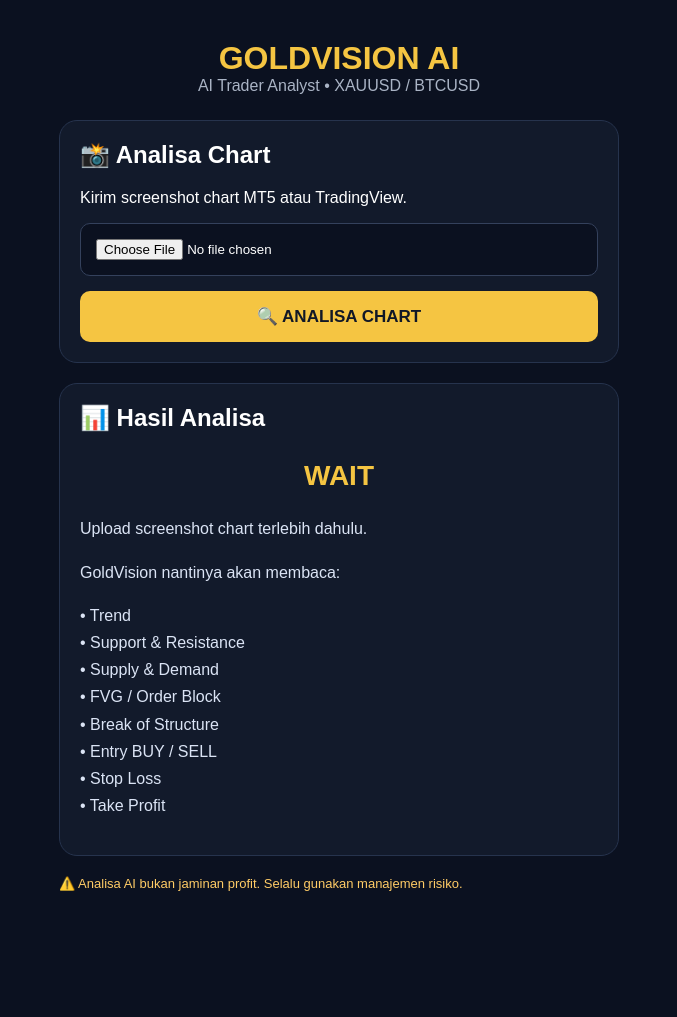
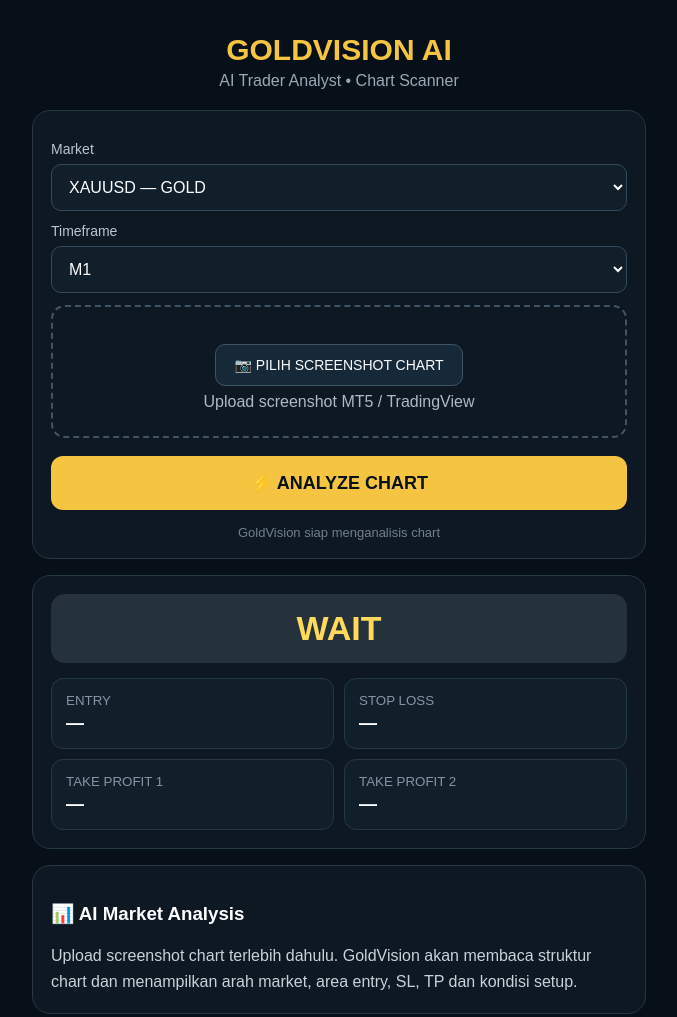
Before and after one commit to ProfCecepFX/GoldVision-AI-Trader-Analyst, a plain HTML site: page index.html in a window 1280 px wide. Shown: the top 1017 px of the page, without its empty margins (301-978 px from the left). Before the commit the page ends 911 px from the top, so only its background shows below. Drawn offline with Linux system fonts and the light colour scheme.

Commit message:
Refactor HTML structure and styles for clarity

```diff
--- a/index.html
+++ b/index.html
@@ -2,102 +2,152 @@
 <html lang="id">
 <head>
 <meta charset="UTF-8">
-  <meta name="viewport" content="width=device-width, initial-scale=1.0">
+<meta name="viewport" content="width=device-width,initial-scale=1">
 <title>GoldVision AI Trader Analyst</title>
 
 <style>
-    * {
-      box-sizing: border-box;
-      font-family: Arial, sans-serif;
+*{box-sizing:border-box}
+body{
+margin:0;
+background:#071018;
+color:#fff;
+font-family:Arial,sans-serif;
 }
-
-    body {
-      margin: 0;
-      background: #0b1120;
-      color: white;
+.container{
+max-width:650px;
+margin:auto;
+padding:18px;
 }
-
-    .container {
-      max-width: 600px;
-      margin: auto;
-      padding: 20px;
+.logo{
+text-align:center;
+font-size:30px;
+font-weight:bold;
+color:#f5c542;
+margin:15px 0 5px;
 }
-
-    .logo {
-      text-align: center;
-      font-size: 32px;
-      font-weight: bold;
-      color: #f5c542;
-      margin-top: 20px;
+.subtitle{
+text-align:center;
+color:#9ca8b5;
+margin-bottom:20px;
 }
-
-    .subtitle {
-      text-align: center;
-      color: #aab4c5;
-      margin-bottom: 25px;
+.card{
+background:#0d1822;
+border:1px solid #263746;
+border-radius:18px;
+padding:18px;
+margin-bottom:16px;
 }
-
-    .card {
-      background: #121a2b;
-      border: 1px solid #26334d;
-      border-radius: 18px;
-      padding: 20px;
-      margin-bottom: 20px;
+label{
+display:block;
+margin:12px 0 7px;
+color:#b9c5d0;
+font-size:14px;
 }
-
-    h2 {
-      margin-top: 0;
+select,input{
+width:100%;
+padding:13px;
+border-radius:10px;
+border:1px solid #34495a;
+background:#111f2b;
+color:#fff;
+font-size:16px;
 }
-
-    input[type="file"] {
-      width: 100%;
-      padding: 15px;
-      background: #0b1120;
-      color: white;
-      border-radius: 10px;
-      border: 1px solid #34415c;
+.upload{
+border:2px dashed #405466;
+border-radius:14px;
+padding:25px 15px;
+text-align:center;
+margin-top:12px;
+color:#aeb9c4;
 }
-
-    button {
-      width: 100%;
-      margin-top: 15px;
-      padding: 15px;
-      border: 0;
-      border-radius: 10px;
-      background: #f5c542;
-      color: #111827;
-      font-size: 17px;
-      font-weight: bold;
+.upload input{
+display:none;
 }
-
-    button:active {
-      transform: scale(0.98);
+.upload-btn{
+display:inline-block;
+background:#162938;
+border:1px solid #405466;
+padding:12px 18px;
+border-radius:10px;
+cursor:pointer;
+color:#fff;
 }
-
-    #preview {
-      width: 100%;
-      margin-top: 15px;
-      border-radius: 12px;
-      display: none;
+#preview{
+max-width:100%;
+max-height:350px;
+border-radius:12px;
+margin-top:15px;
+display:none;
 }
-
-    .result {
-      line-height: 1.7;
-      color: #dbe4f5;
+.analyze{
+width:100%;
+margin-top:18px;
+padding:16px;
+border:0;
+border-radius:12px;
+background:#f5c542;
+color:#081018;
+font-size:18px;
+font-weight:bold;
+cursor:pointer;
 }
-
-    .signal {
-      font-size: 28px;
-      font-weight: bold;
-      text-align: center;
-      margin: 15px 0;
-      color: #f5c542;
+.analyze:active{
+transform:scale(.98);
 }
-
-    .warning {
-      color: #ffcc66;
-      font-size: 13px;
-      margin-top: 15px;
+.signal{
+text-align:center;
+font-size:34px;
+font-weight:bold;
+padding:15px;
+border-radius:14px;
+margin-bottom:15px;
+}
+.wait{
+background:#25313b;
+color:#ffd95a;
+}
+.buy{
+background:#123c2a;
+color:#38e58c;
+}
+.sell{
+background:#421d25;
+color:#ff6677;
+}
+.grid{
+display:grid;
+grid-template-columns:1fr 1fr;
+gap:10px;
+}
+.box{
+background:#111f2b;
+padding:14px;
+border-radius:12px;
+border:1px solid #263746;
+}
+.box small{
+display:block;
+color:#8795a2;
+margin-bottom:5px;
+}
+.box strong{
+font-size:18px;
+}
+.analysis{
+line-height:1.6;
+color:#c8d2db;
+}
+.status{
+text-align:center;
+font-size:13px;
+color:#71808d;
+margin-top:15px;
+}
+.footer{
+text-align:center;
+color:#657482;
+font-size:12px;
+padding:20px;
 }
 </style>
 </head>
@@ -107,122 +157,275 @@
 <div class="container">
 
 <div class="logo">GOLDVISION AI</div>
-
-    <div class="subtitle">
-      AI Trader Analyst • XAUUSD / BTCUSD
-    </div>
+<div class="subtitle">AI Trader Analyst • Chart Scanner</div>
 
 <div class="card">
 
-      <h2>📸 Analisa Chart</h2>
+<label>Market</label>
+<select id="market">
+<option>XAUUSD — GOLD</option>
+<option>BTCUSD — BITCOIN</option>
+<option>EURUSD</option>
+<option>GBPUSD</option>
+<option>USDJPY</option>
+</select>
 
-      <p>
-        Kirim screenshot chart MT5 atau TradingView.
-      </p>
+<label>Timeframe</label>
+<select id="timeframe">
+<option>M1</option>
+<option>M3</option>
+<option>M5</option>
+<option>M15</option>
+<option>M30</option>
+<option>H1</option>
+<option>H4</option>
+<option>D1</option>
+</select>
 
-      <input
-        type="file"
-        id="chartImage"
-        accept="image/*"
-      >
+<div class="upload">
+
+<label for="chart" class="upload-btn">
+📷 PILIH SCREENSHOT CHART
+</label>
+
+<input id="chart" type="file" accept="image/*">
+
+<div id="uploadText">
+Upload screenshot MT5 / TradingView
+</div>
 
 <img id="preview">
 
-      <button onclick="analyzeChart()">
-        🔍 ANALISA CHART
+</div>
+
+<button class="analyze" onclick="analyzeChart()">
+⚡ ANALYZE CHART
 </button>
+
+<div class="status" id="status">
+GoldVision siap menganalisis chart
+</div>
 
 </div>
 
 <div class="card">
 
-      <h2>📊 Hasil Analisa</h2>
-
-      <div id="result" class="result">
-
-        <div class="signal">
+<div id="signal" class="signal wait">
 WAIT
 </div>
 
-        <p>
-          Upload screenshot chart terlebih dahulu.
-        </p>
+<div class="grid">
 
-        <p>
-          GoldVision nantinya akan membaca:
-        </p>
+<div class="box">
+<small>ENTRY</small>
+<strong id="entry">—</strong>
+</div>
 
-        <p>
-          • Trend<br>
-          • Support & Resistance<br>
-          • Supply & Demand<br>
-          • FVG / Order Block<br>
-          • Break of Structure<br>
-          • Entry BUY / SELL<br>
-          • Stop Loss<br>
-          • Take Profit
-        </p>
+<div class="box">
+<small>STOP LOSS</small>
+<strong id="sl">—</strong>
+</div>
+
+<div class="box">
+<small>TAKE PROFIT 1</small>
+<strong id="tp1">—</strong>
+</div>
+
+<div class="box">
+<small>TAKE PROFIT 2</small>
+<strong id="tp2">—</strong>
+</div>
 
 </div>
 
 </div>
 
-    <div class="warning">
-      ⚠️ Analisa AI bukan jaminan profit. Selalu gunakan manajemen risiko.
+<div class="card">
+
+<h3>📊 AI Market Analysis</h3>
+
+<div class="analysis" id="analysis">
+Upload screenshot chart terlebih dahulu.
+
+GoldVision akan membaca struktur chart dan menampilkan
+arah market, area entry, SL, TP dan kondisi setup.
+</div>
+
+</div>
+
+<div class="card">
+
+<h3>🧠 Setup Detection</h3>
+
+<div class="analysis" id="setup">
+• Trend: —
+<br>
+• Support: —
+<br>
+• Resistance: —
+<br>
+• Momentum: —
+<br>
+• Market Structure: —
+<br>
+• Risk/Reward: —
+</div>
+
+</div>
+
+<div class="footer">
+GoldVision AI Trader Analyst<br>
+Use analysis as decision support. Trading contains risk.
 </div>
 
 </div>
 
 <script>
 
-const imageInput = document.getElementById("chartImage");
-const preview = document.getElementById("preview");
+const chartInput=document.getElementById("chart");
+const preview=document.getElementById("preview");
 
-imageInput.addEventListener("change", function() {
+chartInput.addEventListener("change",function(){
 
-  const file = this.files[0];
+const file=this.files[0];
 
-  if (!file) return;
+if(!file)return;
 
-  const reader = new FileReader();
+const reader=new FileReader();
 
-  reader.onload = function(e) {
-    preview.src = e.target.result;
-    preview.style.display = "block";
+reader.onload=function(e){
+
+preview.src=e.target.result;
+preview.style.display="block";
+
+document.getElementById("uploadText").innerHTML=
+"✅ Screenshot chart berhasil dimuat";
+
+document.getElementById("status").innerText=
+"Chart siap dianalisis";
+
 };
 
 reader.readAsDataURL(file);
 
 });
 
-function analyzeChart() {
 
-  const file = imageInput.files[0];
+function analyzeChart(){
 
-  if (!file) {
-    alert("Silakan upload screenshot chart terlebih dahulu.");
+const file=chartInput.files[0];
+
+if(!file){
+
+alert("Bro, pilih screenshot chart terlebih dahulu.");
+
 return;
+
 }
 
-  document.getElementById("result").innerHTML = `
+const market=document.getElementById("market").value;
+const timeframe=document.getElementById("timeframe").value;
 
-    <div class="signal">
-      ANALYZING...
-    </div>
+document.getElementById("status").innerText=
+"🔍 GoldVision sedang membaca chart...";
 
-    <p>
-      📸 Screenshot berhasil diterima.
-    </p>
+const signal=document.getElementById("signal");
 
-    <p>
-      GoldVision sedang menyiapkan analisa chart.
-    </p>
+signal.className="signal wait";
+signal.innerText="ANALYZING...";
 
-    <p>
-      Backend AI akan kita sambungkan pada langkah berikutnya.
-    </p>
+setTimeout(function(){
 
-  `;
+/*
+ Demo engine.
+ Backend AI akan menggantikan bagian ini
+ setelah koneksi API dipasang.
+*/
+
+const direction=Math.random();
+
+let result;
+
+if(direction>0.66){
+
+result="BUY";
+
+signal.className="signal buy";
+signal.innerText="🟢 BUY";
+
+document.getElementById("entry").innerText="MARKET";
+document.getElementById("sl").innerText="AUTO";
+document.getElementById("tp1").innerText="TP1";
+document.getElementById("tp2").innerText="TP2";
+
+document.getElementById("analysis").innerHTML=
+"Market <b>"+market+"</b> timeframe <b>"+timeframe+
+"</b> menunjukkan potensi setup bullish. " +
+"Konfirmasi struktur dan candle diperlukan sebelum entry.";
+
+document.getElementById("setup").innerHTML=
+"• Trend: Bullish<br>"+
+"• Support: Detected<br>"+
+"• Resistance: Detected<br>"+
+"• Momentum: Positive<br>"+
+"• Market Structure: Higher High / Higher Low<br>"+
+"• Risk/Reward: Menunggu validasi";
+
+}else if(direction<0.33){
+
+result="SELL";
+
+signal.className="signal sell";
+signal.innerText="🔴 SELL";
+
+document.getElementById("entry").innerText="MARKET";
+document.getElementById("sl").innerText="AUTO";
+document.getElementById("tp1").innerText="TP1";
+document.getElementById("tp2").innerText="TP2";
+
+document.getElementById("analysis").innerHTML=
+"Market <b>"+market+"</b> timeframe <b>"+timeframe+
+"</b> menunjukkan potensi setup bearish. " +
+"Konfirmasi struktur dan candle diperlukan sebelum entry.";
+
+document.getElementById("setup").innerHTML=
+"• Trend: Bearish<br>"+
+"• Support: Detected<br>"+
+"• Resistance: Detected<br>"+
+"• Momentum: Negative<br>"+
+"• Market Structure: Lower High / Lower Low<br>"+
+"• Risk/Reward: Menunggu validasi";
+
+}else{
+
+result="WAIT";
+
+signal.className="signal wait";
+signal.innerText="🟡 WAIT";
+
+document.getElementById("entry").innerText="—";
+document.getElementById("sl").innerText="—";
+document.getElementById("tp1").innerText="—";
+document.getElementById("tp2").innerText="—";
+
+document.getElementById("analysis").innerHTML=
+"Belum ada setup dengan kualitas yang cukup. " +
+"Lebih aman menunggu konfirmasi breakout, rejection atau perubahan market structure.";
+
+document.getElementById("setup").innerHTML=
+"• Trend: Neutral<br>"+
+"• Support: Monitoring<br>"+
+"• Resistance: Monitoring<br>"+
+"• Momentum: Neutral<br>"+
+"• Market Structure: Unclear<br>"+
+"• Risk/Reward: Tidak valid";
+
+}
+
+document.getElementById("status").innerText=
+"✅ Analisis selesai — "+result;
+
+},1500);
 
 }
 
```
Lines whose indentation alone changed are shown as unchanged.
